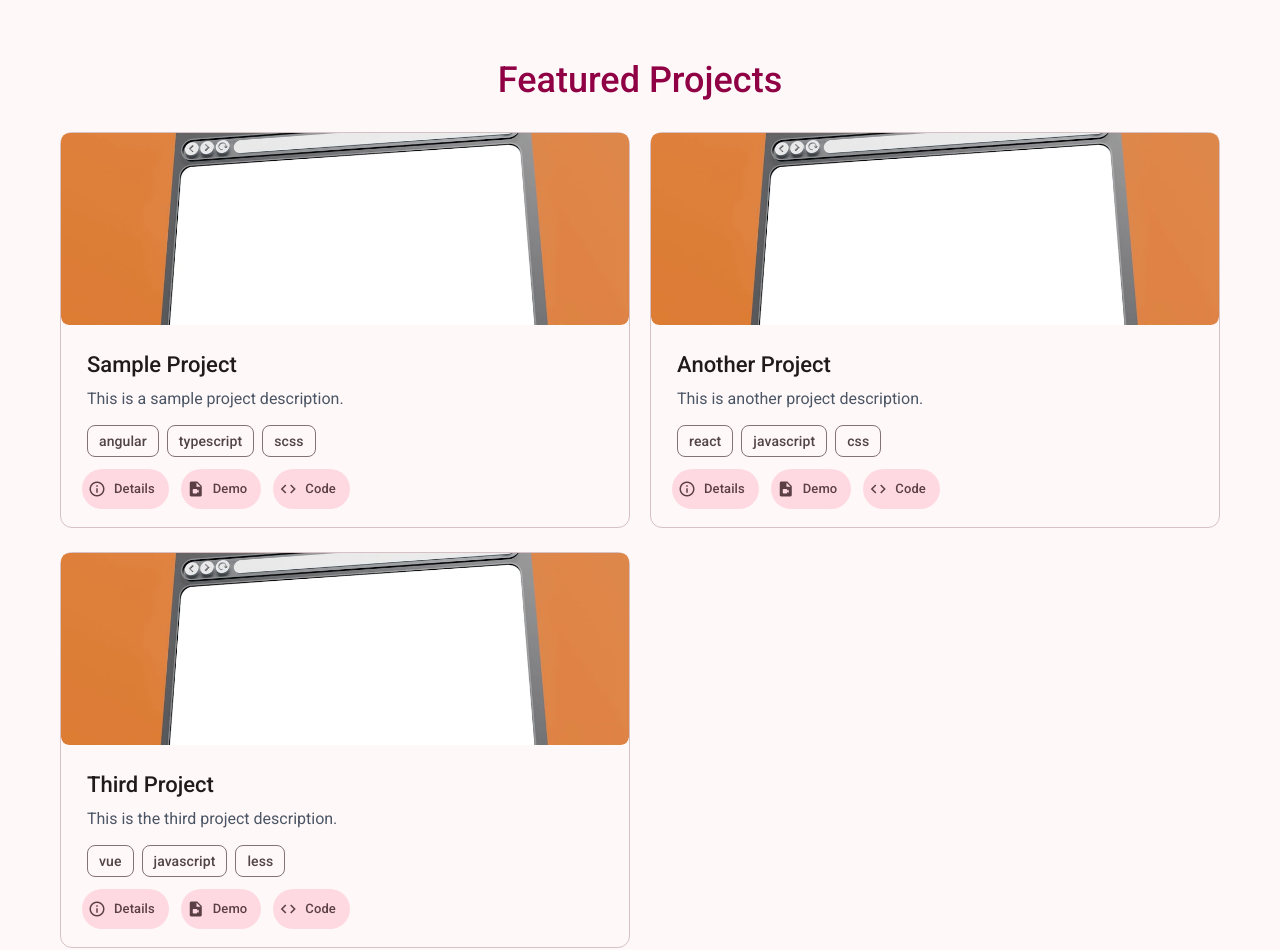
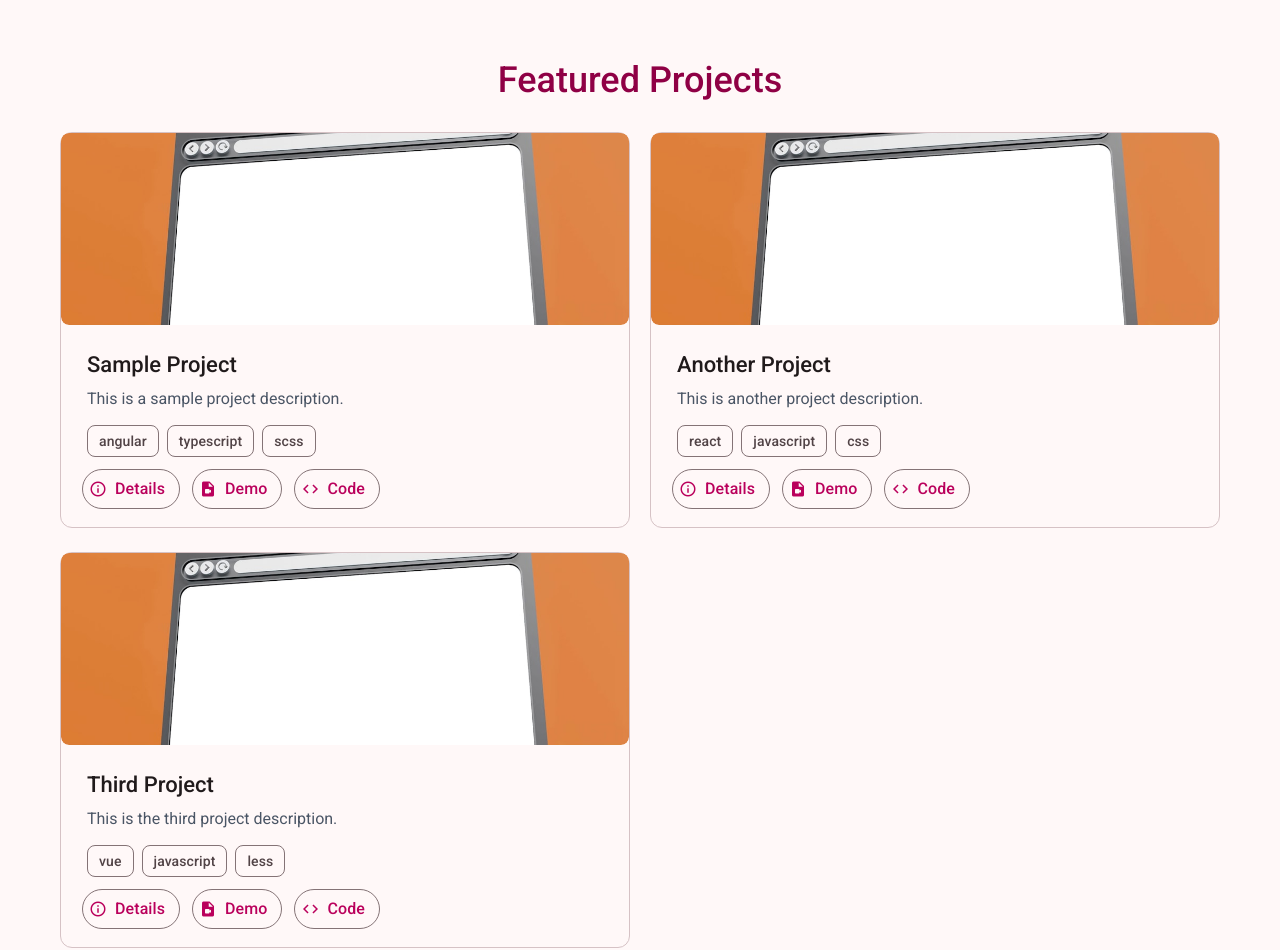
Before and after one commit to pastelnata/Portfolio, an Angular app in the folder frontend/: page / in a window 1280 px wide. Built offline with nearby package versions, Linux system fonts and the light colour scheme; no server answers.

Commit message:
refactor mat chip set as a shared component

```diff
--- a/frontend/src/app/projects/components/project-card/project-card.html
+++ b/frontend/src/app/projects/components/project-card/project-card.html
@@ -14,22 +14,18 @@
     </mat-card-header>
     <mat-card-content>
       <p class="text-base text-gray-600 pb-[10px]">{{ project.description }}</p>
-      <mat-chip-set aria-label="Tech Stack">
-        @for (tech of project.techStack; track tech) {
-          <mat-chip>{{ tech }}</mat-chip>
-        }
-      </mat-chip-set>
+      <app-info-chips [chipContent]="project.techStack"></app-info-chips>
     </mat-card-content>
     <mat-card-actions class="flex ml-[3px] items-center gap-3">
-      <button matButton="tonal">
+      <button matButton="outlined" (click)="openDetails(project)">
         <mat-icon>info_outline</mat-icon>
         Details
       </button>
-      <button matButton="tonal">
+      <button matButton="outlined">
         <mat-icon>video_file</mat-icon>
         Demo
       </button>
-      <button matButton="tonal">
+      <button matButton="outlined">
         <mat-icon>code</mat-icon>
         Code
       </button>
--- a/frontend/src/app/projects/components/project-card/project-card.scss
+++ b/frontend/src/app/projects/components/project-card/project-card.scss
@@ -1,13 +1,9 @@
 button {
   padding: 14px !important;
-  font-size: 13px !important;
+  font-size: 16px !important;
 }
 
 mat-card-title {
   font-weight: 500;
   padding-bottom: 8px;
 }
-
-mat-chip {
-  background-color: gray;
-}
--- a/frontend/src/app/projects/components/project-card/project-card.ts
+++ b/frontend/src/app/projects/components/project-card/project-card.ts
@@ -1,24 +1,37 @@
-import { Component, Input } from '@angular/core';
+import { Component, inject, Input } from '@angular/core';
 import { Project } from '../../models/project.model';
-import {
-  MatCardModule,
-} from '@angular/material/card';
+import { MatCardModule } from '@angular/material/card';
 import { MatChipsModule } from '@angular/material/chips';
-import { MatIcon } from '@angular/material/icon';
-import { MatButton } from '@angular/material/button';
+import { MatIconModule } from '@angular/material/icon';
+import { MatButtonModule } from '@angular/material/button';
+import { MatDialog, MatDialogModule } from '@angular/material/dialog';
+import { ProjectDetails } from '../project-details/project-details';
+import { InfoChips } from '../../../shared/info-chips/info-chips';
 
 @Component({
   selector: 'app-project-card',
   templateUrl: './project-card.html',
-  styleUrl: './project-card.scss',
+  styleUrls: ['./project-card.scss'],
   imports: [
     MatCardModule,
     MatChipsModule,
-    MatIcon,
-    MatButton
+    MatIconModule,
+    MatButtonModule,
+    MatDialogModule,
+    InfoChips,
   ],
 })
 export class ProjectCard {
+  // inject the MatDialog service so we can open dialogs
+  private dialog = inject(MatDialog);
+
   @Input()
   public project!: Project;
+
+  openDetails(project: Project) {
+    this.dialog.open(ProjectDetails, {
+      data: project,
+      width: '600px',
+    });
+  }
 }
--- /dev/null
+++ b/frontend/src/app/shared/info-chips/info-chips.html
@@ -0,0 +1,5 @@
+<mat-chip-set>
+  @for (chip of chipContent; track chip) {
+    <mat-chip>{{ chip }}</mat-chip>
+  }
+</mat-chip-set>
--- /dev/null
+++ b/frontend/src/app/shared/info-chips/info-chips.ts
@@ -0,0 +1,16 @@
+import { Component, Input } from '@angular/core';
+import { MatChip, MatChipSet } from '@angular/material/chips';
+
+@Component({
+  selector: 'app-info-chips',
+  imports: [
+    MatChip,
+    MatChipSet
+  ],
+  templateUrl: './info-chips.html',
+  styleUrl: './info-chips.scss',
+})
+export class InfoChips {
+  @Input()
+  public chipContent!: string[];
+}
```
Also changed, not shown: frontend/src/app/shared/info-chips/info-chips.scss (added), 1 other file (tests, documents, lock files or other folders).
